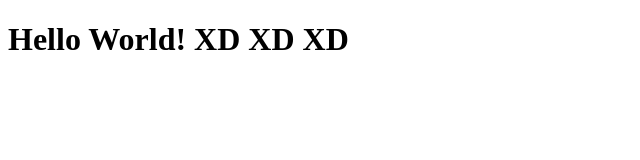
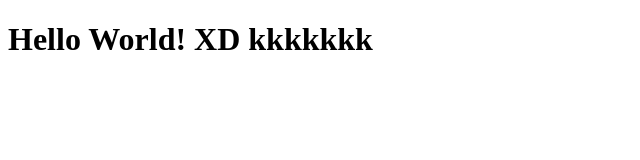
Before and after one commit to GraziellePinheiro/clone-tabnews, a Next.js app: page / in a window 1280 px wide. Shown: the top 160 px of the page, without its empty margins (0-640 px from the left). Built offline with nearby package versions, Linux system fonts and the light colour scheme.

Commit message:
Atualizando `pages/index.js`

```diff
--- a/pages/index.js
+++ b/pages/index.js
@@ -1,5 +1,5 @@
 function Home() {
-  return <h1>Hello World! XD XD XD</h1>;
+  return <h1>Hello World! XD kkkkkkk</h1>;
 }
 
 function teste() {
```
